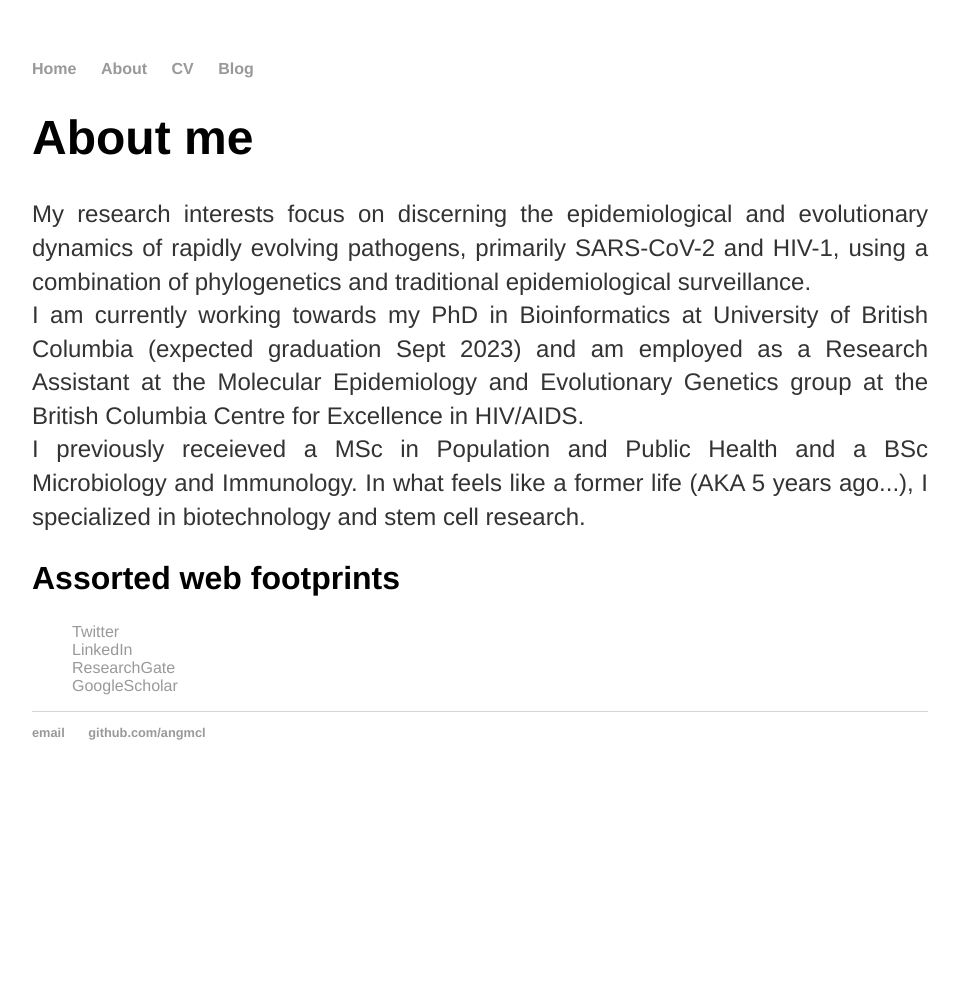
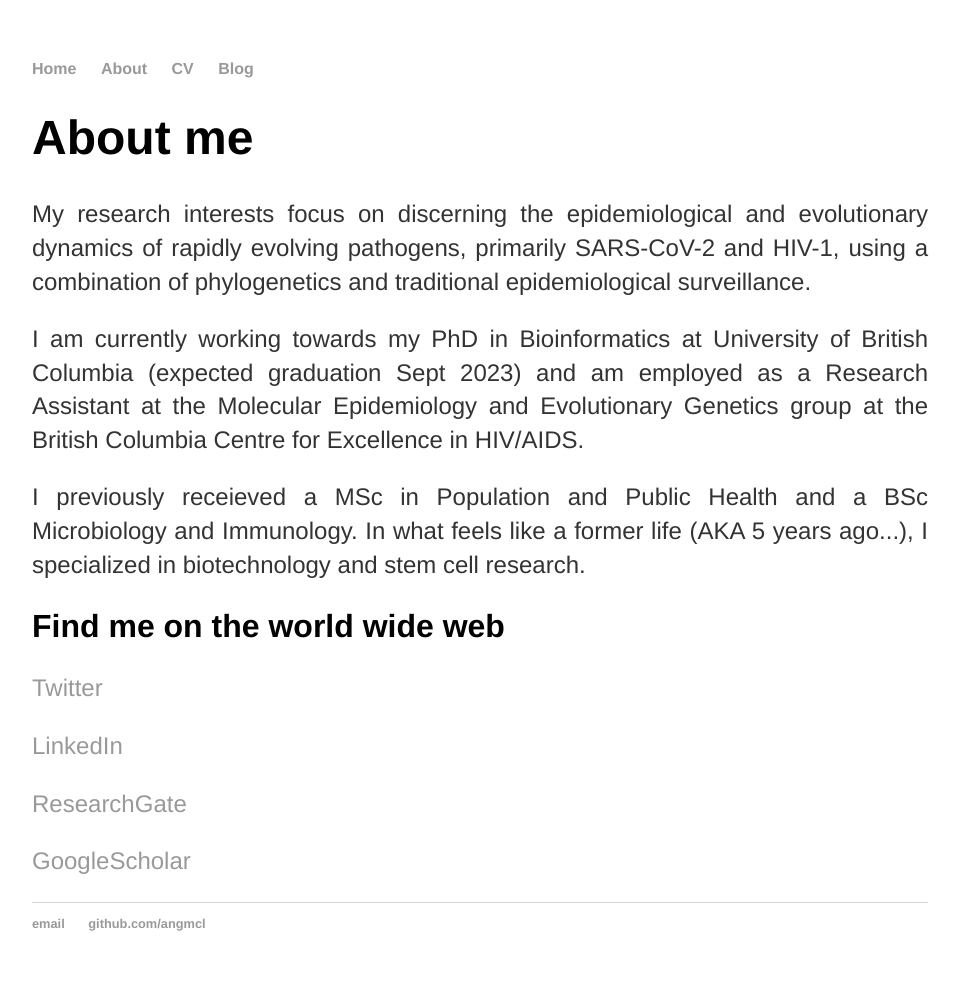
Before and after one commit to AngMcL/angmcl.github.io, a Jekyll site: the page built from about/index.html, in a window 1280 px wide. Shown: the whole page, without its empty margins (160-1120 px from the left). Built offline with Jekyll 4.4.1, drawn with Linux system fonts in a browser that asks for light colours; before the commit the page ends 900 px from its top, so only the background shows below that.

Commit message:
Update index.html

```diff
--- a/about/index.html
+++ b/about/index.html
@@ -5,15 +5,13 @@ title: About me
 <h1>{{ page.title }}</h1>
 
 <div class="blurb">
-	<p>My research interests focus on discerning the epidemiological and evolutionary dynamics of rapidly evolving pathogens, primarily SARS-CoV-2 and HIV-1, using a combination of phylogenetics and traditional epidemiological surveillance.<br>
-		I am currently working towards my PhD in Bioinformatics at University of British Columbia (expected graduation Sept 2023) and am employed as a Research Assistant at the Molecular Epidemiology and Evolutionary Genetics group at the British Columbia Centre for Excellence in HIV/AIDS.<br>
-		I previously receieved a MSc in Population and Public Health and a BSc Microbiology and Immunology. In what feels like a former life (AKA 5 years ago...), I specialized in biotechnology and stem cell research.<br>
-	</p>
-	<h2>Assorted web footprints</h2>
-	<ul style="list-style-type:none">
-		<li><a href="https://twitter.com/AngelaMcLaughin">Twitter</a></li>
-		<li><a href="https://www.linkedin.com/in/angela-mclaughlin/">LinkedIn</a></li>
-		<li><a href="https://www.researchgate.net/profile/Angela-Mclaughlin-4">ResearchGate</a></li>
-		<li><a href="https://scholar.google.ca/citations?user=SHmc-yYAAAAJ&hl=en&oi=sra">GoogleScholar</a></li>
-	</ul>
+	<p>My research interests focus on discerning the epidemiological and evolutionary dynamics of rapidly evolving pathogens, primarily SARS-CoV-2 and HIV-1, using a combination of phylogenetics and traditional epidemiological surveillance.</p>
+	<p>I am currently working towards my PhD in Bioinformatics at University of British Columbia (expected graduation Sept 2023) and am employed as a Research Assistant at the Molecular Epidemiology and Evolutionary Genetics group at the British Columbia Centre for Excellence in HIV/AIDS.</p>
+	<p>I previously receieved a MSc in Population and Public Health and a BSc Microbiology and Immunology. In what feels like a former life (AKA 5 years ago...), I specialized in biotechnology and stem cell research.</p>
+
+	<h2>Find me on the world wide web</h2>
+	<p><a href="https://twitter.com/AngelaMcLaughin">Twitter</a></p>
+	<p><a href="https://www.linkedin.com/in/angela-mclaughlin/">LinkedIn</a></p>
+	<p><a href="https://www.researchgate.net/profile/Angela-Mclaughlin-4">ResearchGate</a></p>
+	<p><a href="https://scholar.google.ca/citations?user=SHmc-yYAAAAJ&hl=en&oi=sra">GoogleScholar</a></p>
 </div><!-- /.blurb -->
```
